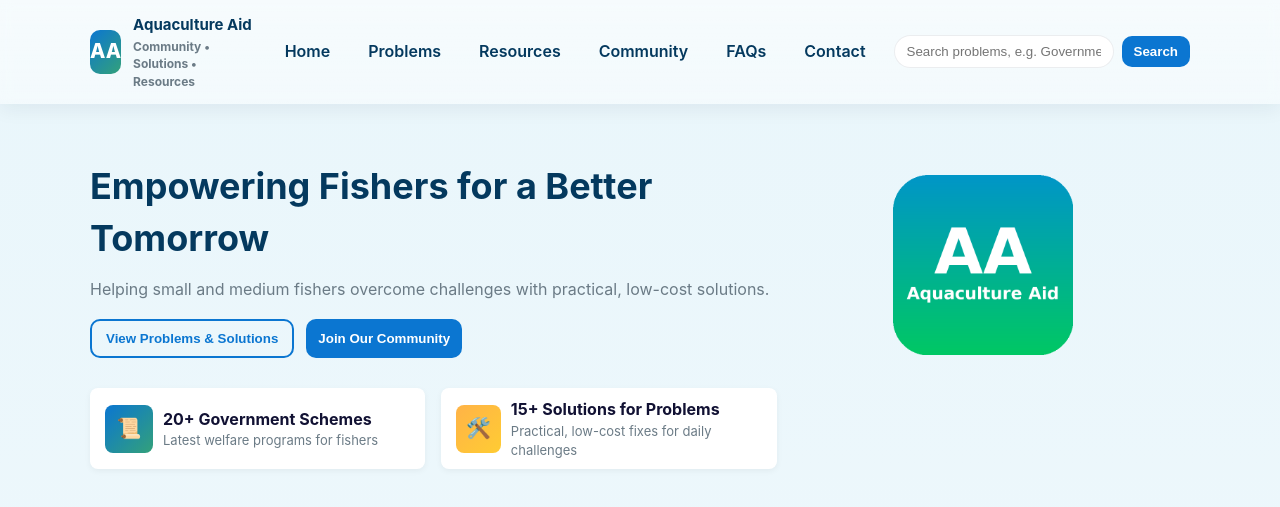
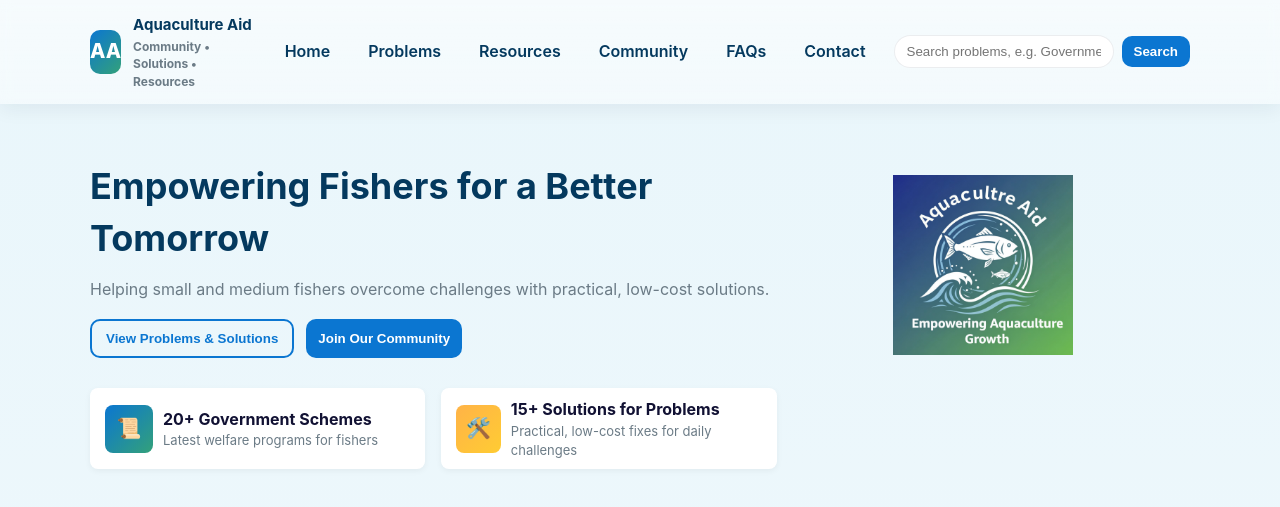
Before and after one commit to vasavi297/Aquaculture-Aid, a plain HTML site: page index.html in a window 1280 px wide. Shown: the top 507 px of the page. Drawn offline with nearby package versions, Linux system fonts and the light colour scheme.

Commit message:
Your commit message here

```diff
--- a/index.html
+++ b/index.html
@@ -78,7 +78,8 @@
 <!-- Right Column -->
 
 <aside class="hero-right">
-  <img src="images/logo.png" class="hero-logo" alt="Aquaculture Aid">
+  <img src="images/logo.jpg" class="hero-logo" alt="Aquaculture Aid" style=" height: auto;">
+
 </aside>
 <br><br>
 <div class="slider">
```
Also changed, not shown: images/logo.jpg (added), images/logo.png (deleted).
